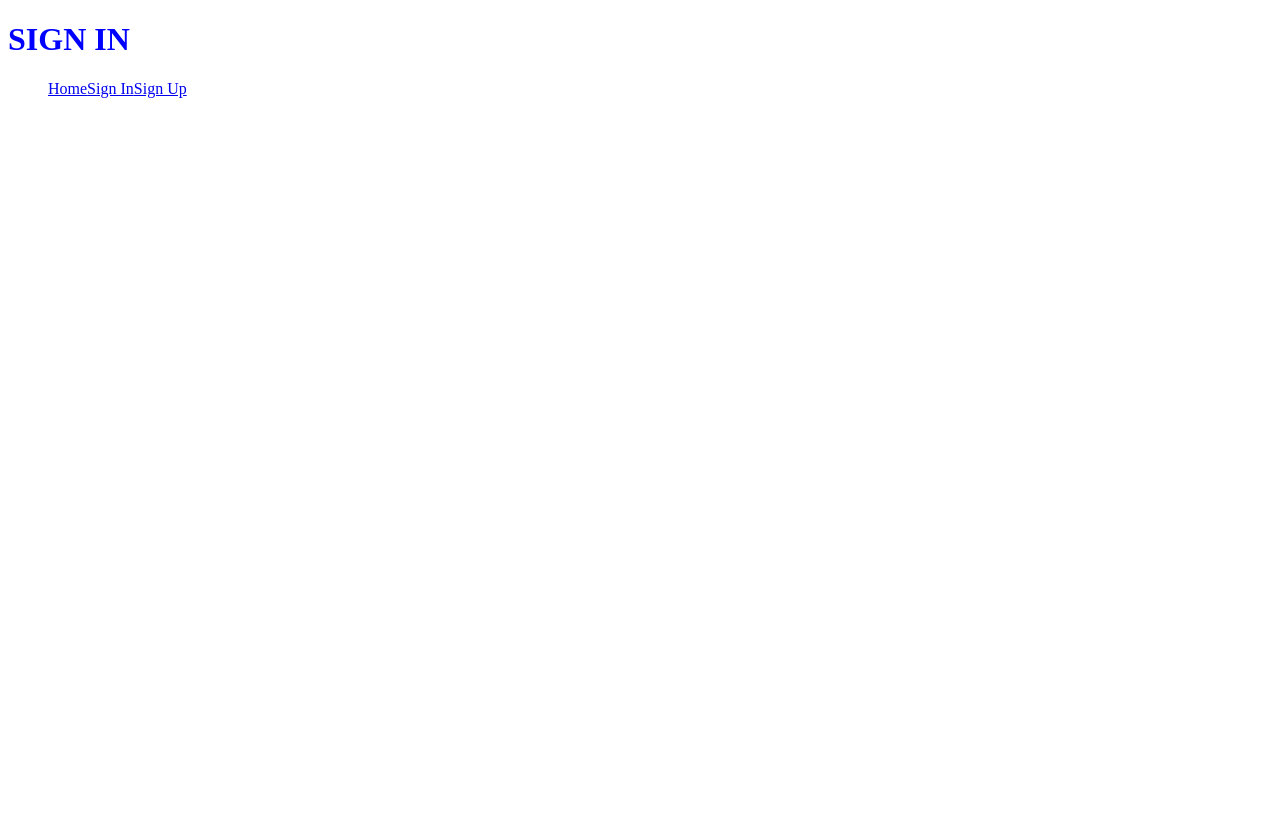
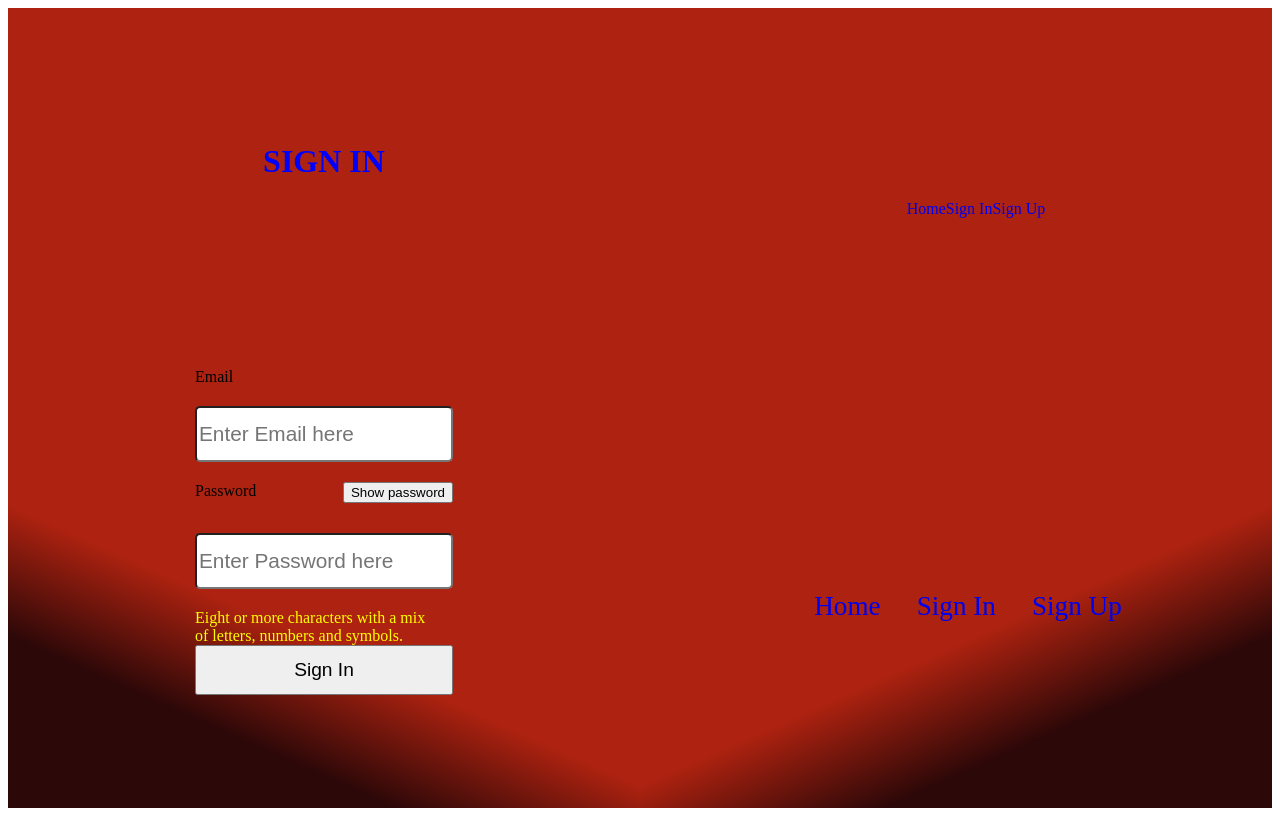
Before and after one commit to Lance1997/gatsby-login, a Gatsby site: page /signin in a window 1280 px wide. Built offline with nearby package versions, Linux system fonts and the light colour scheme; Gatsby itself is replaced by a stand-in of ours.

Commit message:
added signin/signup

```diff
--- a/src/pages/signin.js
+++ b/src/pages/signin.js
@@ -1,11 +1,46 @@
 import React from "react"
-import Header from "../components/header"
+import Layout from "../components/layout"
+import Button from '../components/button'
+import Input from "../components/input"
 import classes from './signin.module.css'
 
 export default function Signin() {
+
+  const formSubmitHandler = (event) => {
+    event.preventDefault();
+    let email = document.getElementById('email-label').value;
+    alert ("Thank you for signing in. Enjoy! "+ email);
+    if (typeof window !== `undefined`) window.location.replace(`/`)
+  }
+
   return (
-    <div className={classes.Signin}>
-      <Header title="SIGN IN"/>
-    </div>
+    <Layout>
+      <div id="signin">
+
+        <h1 className={classes.Signin}>SIGN IN</h1>
+
+        <form onSubmit={formSubmitHandler} className="form" method="POST">
+          <div className="form-group">
+            <label htmlFor="email-label">
+              <span>Email</span> <br />
+              <Input id="email-label" type="email" name="email" mode="email" required={true} placeholder="Enter Email here" />
+            </label>
+          </div>
+          <div className="form-group">
+            <label htmlFor="pass-label">
+              <span>Password</span>
+              <Button id="toggle-password" style={{marginBottom: `10px`, float: `right`}}  type="button" text="Show password"/>
+              <br />
+              <Input type="password" placeholder="Enter Password here" id="pass-label" name="current-password" complete="current-password" length="8" required={true} ariaDescribedby="password-constraints"/>
+              <br />
+              <div id="password-constraints" style={{color: `yellow`}}>Eight or more characters with a mix <br /> of letters, numbers and symbols.</div>
+            </label>
+          </div>
+          <div>
+            <Button style={{ height: `50px`, fontSize: `1.2rem`, width: `100%`}} type="submit" text="Sign In"/>
+          </div>
+        </form>
+      </div>
+    </Layout>
   );
 }
```
Also changed, not shown: src/pages/signup.js (+59 -5 lines), src/pages/index.module.css (added).
